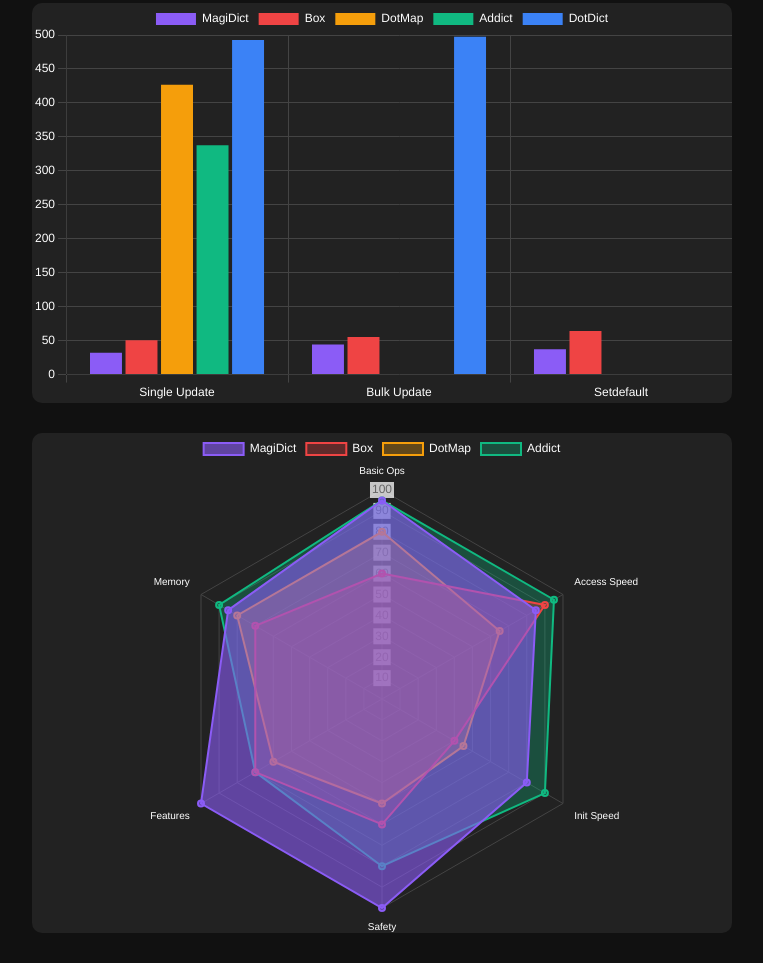
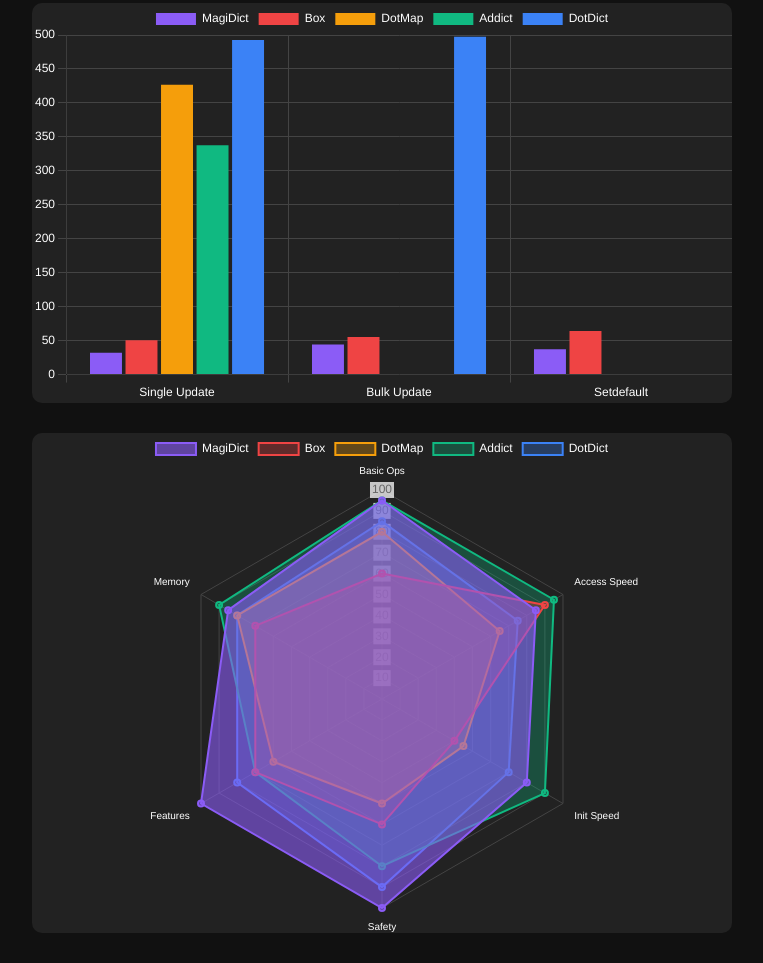
Before and after one commit to hristokbonev/hristokbonev.github.io, a plain HTML site: page index.html in a window 1280 px wide. Shown: the part 2234-3197 px from the top of the page, without its empty margins (258-1021 px from the left). Drawn offline with nearby package versions, Linux system fonts and the light colour scheme.

Commit message:
Update index.html

```diff
--- a/index.html
+++ b/index.html
@@ -132,9 +132,11 @@ createBarChart('update',
     { label: 'MagiDict', data: [95, 85, 80, 100, 100, 85], backgroundColor: 'rgba(139,92,246,0.6)', borderColor:'#8B5CF6', borderWidth:2 },
     { label: 'Box', data: [60, 90, 40, 60, 70, 70], backgroundColor: 'rgba(239,68,68,0.3)', borderColor:'#EF4444', borderWidth:2 },
     { label: 'DotMap', data: [80, 65, 45, 50, 60, 80], backgroundColor: 'rgba(245,158,11,0.3)', borderColor:'#F59E0B', borderWidth:2 },
-        { label: 'Addict', data: [95, 95, 90, 80, 70, 90], backgroundColor: 'rgba(16,185,129,0.3)', borderColor:'#10B981', borderWidth:2 }
+    { label: 'Addict', data: [95, 95, 90, 80, 70, 90], backgroundColor: 'rgba(16,185,129,0.3)', borderColor:'#10B981', borderWidth:2 },
+    { label: 'DotDict', data: [85, 75, 70, 90, 80, 80], backgroundColor: 'rgba(59,130,246,0.3)', borderColor:'#3B82F6', borderWidth:2 }
   ]
 );
+
 
 
   </script>
```
Lines whose indentation alone changed are shown as unchanged.
